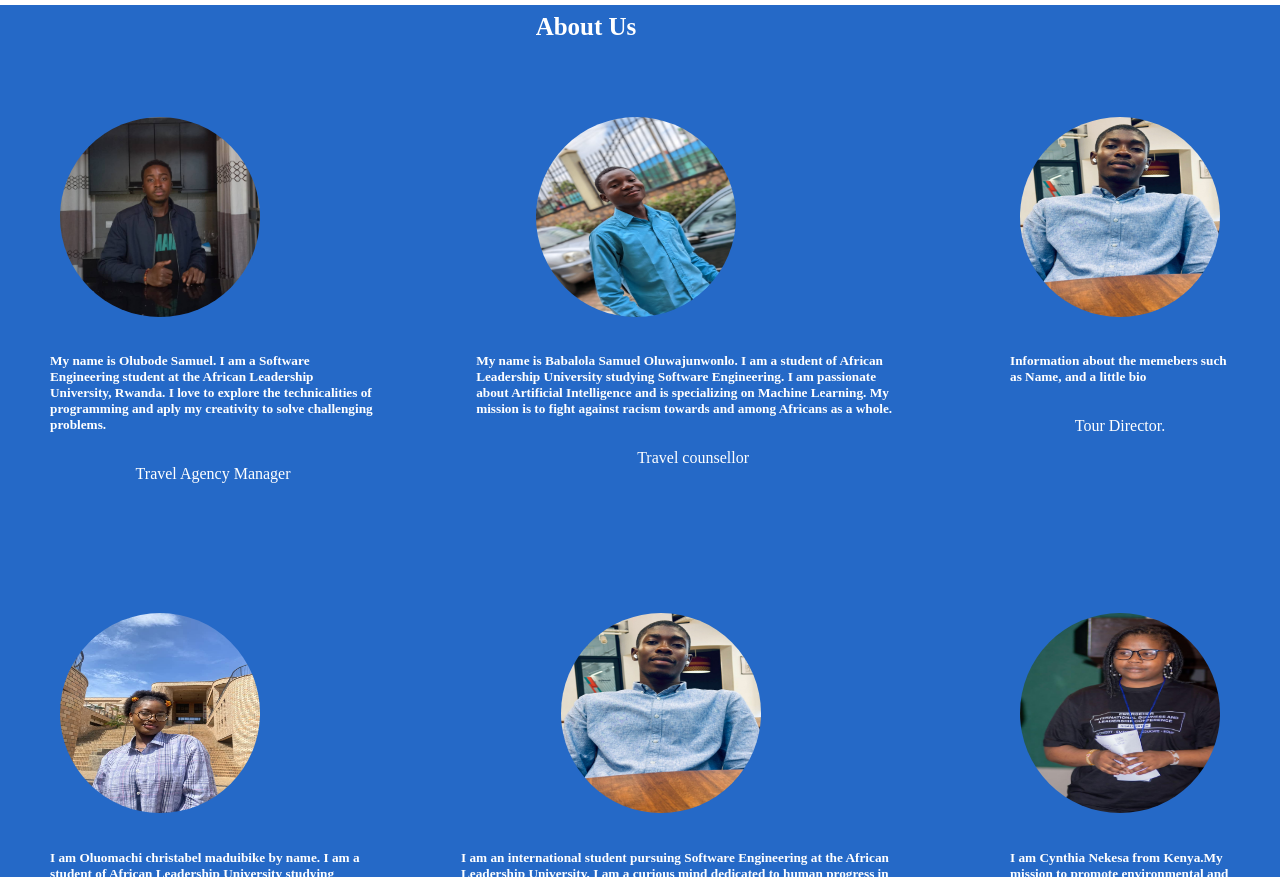
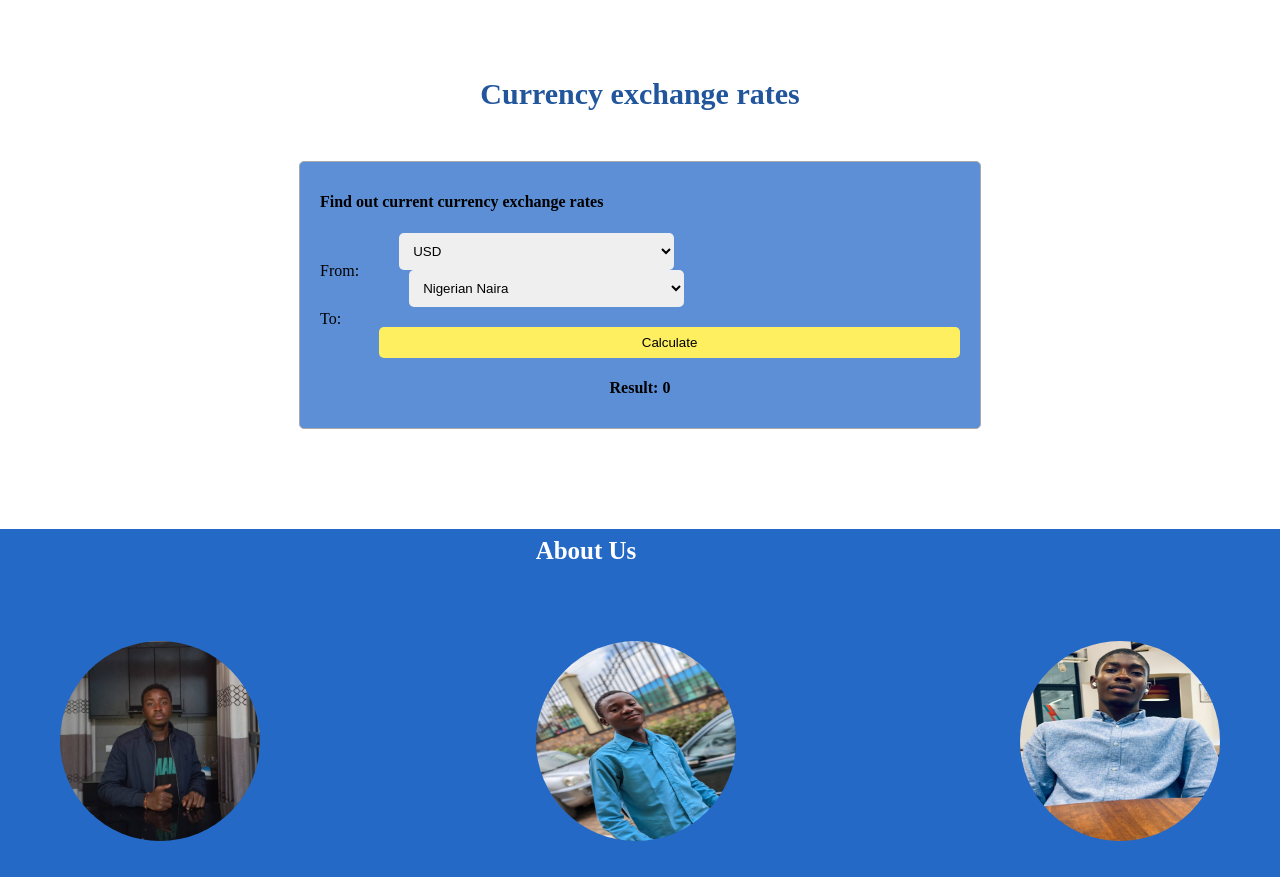
Before and after one commit to abdulhammedabdulazeez/apiApp, a plain HTML site: page Html_contest/index.html in a window 1280 px wide. Shown: the part 2075-2952 px from the top of the page. Drawn offline with Linux system fonts and the light colour scheme.

Commit message:
New commit

```diff
--- a/Html_contest/index.html
+++ b/Html_contest/index.html
@@ -7,7 +7,8 @@
     <title>Document</title>
     <link rel="stylesheet" href="style.css">
     <link rel="stylesheet" href="/fontawesome-free-6.4.0-web/css/all.min.css">
-
+    <script src="/JS/currencyData.js" defer></script>
+    <script src="/JS/main.js" defer></script>
 
 </head>
 <body>
@@ -214,6 +215,31 @@
         </div>
     </section>
 
+    <section class="converter"><!-- Currency exchange rates -->
+        <h4 class="exchange-header">Currency exchange rates</h4>
+        <div class="APIContainer">
+            <h4>Find out current currency exchange rates</h4>
+            <div class="currencyContainer">
+                <div>
+                    <p style="margin-bottom: 30px;">From: </p>
+                    <p>To: </p>
+                </div>
+                <div style="margin-left: 20px;">
+                    <select style="margin-left: 20px;" id="inputCurrencyFrom">
+                        <option value="USD">USD</option>
+                    </select>
+                    <select style="margin-left: 30px;" id="inputCurrencyTo">
+                        <option value="NGN">Nigerian Naira</option>
+                    </select>
+                    <button class="exchange-btn" id="buttonCurrency">Calculate</button>
+                </div>
+            </div>
+            <div class="currencyResult">
+                <h4 id="currencyResult">Result: 0</h4>
+            </div>
+        </div>
+    </section>
+
     <section class="About">
         <h2>About Us</h2>
         <div class="team-container">
--- a/Html_contest/style.css
+++ b/Html_contest/style.css
@@ -431,6 +431,62 @@ header {
     font-size: 30px;
     font-weight: bold;
 }
+
+/* Currency */
+.converter {
+    margin-top: 80px;
+}
+
+.APIContainer {
+    background-color:  rgb(92, 143, 214);
+    margin: 80px auto 100px auto;
+    padding: 10px 20px 10px 20px;
+    border: 1px solid darkgray;
+    border-radius: 5px;
+    width: 50%;
+    min-width: 500px;
+    height: 20%;
+}
+
+.exchange-header {
+    text-align: center;
+    color: rgb(33, 85, 156);
+    font-size: 30px;
+    margin-bottom: -30px;
+}
+
+.currencyContainer {
+    display: flex;
+    justify-content: center;
+    align-items: center;
+}
+
+#inputCurrencyFrom {
+    padding: 10px;
+    border: none;
+    border-radius: 5px;
+}
+
+#inputCurrencyTo {
+    padding: 10px;
+    border: none;
+    border-radius: 5px;
+}
+
+.currencyResult {
+    margin: auto;
+    text-align: center;
+}
+
+.exchange-btn {
+    background-color: rgb(254, 239, 96);
+    width: 100%;
+    padding: 8px;
+    border: none;
+    border-radius: 5px;
+    margin-top: 20px;
+}
+
 .About{
     background-color: rgb(37, 105, 199);
     color: white;
--- /dev/null
+++ b/JS/config.js
@@ -0,0 +1,2 @@
+const MY_API_KEY = '5906a63127msh9a02863741e8683p12bbbcjsn6c05059d8427';
+export { MY_API_KEY };
--- /dev/null
+++ b/JS/currencyData.js
@@ -0,0 +1,164 @@
+const currencies = {
+    AED: "United Arab Emirates Dirham (AED)",
+    AFN: "Afghan Afghani (AFN)",
+    ALL: "Albanian Lek (ALL)",
+    AMD: "Armenian Dram (AMD)",
+    ANG: "Netherlands Antillean Guilder (ANG)",
+    AOA: "Angolan Kwanza (AOA)",
+    ARS: "Argentine Peso (ARS)",
+    AUD: "Australian Dollar (AUD)",
+    AWG: "Aruban Florin (AWG)",
+    AZN: "Azerbaijan Manat (AZN)",
+    BAM: "Bosnian Convertible Mark (BAM)",
+    BBD: "Barbadian or Bajan Dollar (BBD)",
+    BDT: "Bangladeshi Taka (BDT)",
+    BGN: "Bulgarian Lev (BGN)",
+    BHD: "Bahraini Dinar (BHD)",
+    BIF: "Burundian Franc (BIF)",
+    BMD: "Bermudian Dollar (BMD)",
+    BND: "Bruneian Dollar (BND)",
+    BOB: "Bolivian Bolíviano (BOB)",
+    BRL: "Brazilian Real (BRL)",
+    BSD: "Bahamian Dollar (BSD)",
+    BTN: "Bhutanese Ngultrum (BTN)",
+    BWP: "Botswana Pula (BWP)",
+    BYN: "Belarusian Ruble (BYN)",
+    BYR: "Belarusian Ruble (BYR)",
+    BZD: "Belizean Dollar (BZD)",
+    CAD: "Canadian Dollar (CAD)",
+    CDF: "Congolese Franc (CDF)",
+    CHF: "Swiss Franc (CHF)",
+    CLP: "Chilean Peso (CLP)",
+    CNY: "Chinese Yuan Renminbi (CNY)",
+    COP: "Colombian Peso (COP)",
+    CRC: "Costa Rican Colon (CRC)",
+    CUP: "Cuban Peso (CUP)",
+    CVE: "Cape Verdean Escudo (CVE)",
+    CYP: "Cypriot Pound (CYP)",
+    CZK: "Czech Koruna (CZK)",
+    DJF: "Djiboutian Franc (DJF)",
+    DKK: "Danish Krone (DKK)",
+    DOP: "Dominican Peso (DOP)",
+    DZD: "Algerian Dinar (DZD)",
+    EEK: "Estonian Kroon (EEK)",
+    EGP: "Egyptian Pound (EGP)",
+    ETB: "Ethiopian Birr (ETB)",
+    EUR: "Euro (EUR)",
+    FJD: "Fijian Dollar (FJD)",
+    GBP: "British Pound (GBP)",
+    GEL: "Georgian Lari (GEL)",
+    GHS: "Ghanaian Cedi (GHS)",
+    GMD: "Gambian Dalasi (GMD)",
+    GNF: "Guinean Franc (GNF)",
+    GRD: "Greek Drachma (GRD)",
+    GTQ: "Guatemalan Quetzal (GTQ)",
+    GYD: "Guyanese Dollar (GYD)",
+    HKD: "Hong Kong Dollar (HKD)",
+    HNL: "Honduran Lempira (HNL)",
+    HRK: "Croatian Kuna (HRK)",
+    HTG: "Haitian Gourde (HTG)",
+    HUF: "Hungarian Forint (HUF)",
+    IDR: "Indonesian Rupiah (IDR)",
+    ILS: "Israeli Shekel (ILS)",
+    INR: "Indian Rupee (INR)",
+    IQD: "Iraqi Dinar (IQD)",
+    IRR: "Iranian Rial (IRR)",
+    ISK: "Icelandic Krona (ISK)",
+    JMD: "Jamaican Dollar (JMD)",
+    JOD: "Jordanian Dinar (JOD)",
+    JPY: "Japanese Yen (JPY)",
+    KES: "Kenyan Shilling (KES)",
+    KGS: "Kyrgyzstani Som (KGS)",
+    KHR: "Cambodian Riel (KHR)",
+    KMF: "Comorian Franc (KMF)",
+    KRW: "South Korean Won (KRW)",
+    KWD: "Kuwaiti Dinar (KWD)",
+    KYD: "Caymanian Dollar (KYD)",
+    KZT: "Kazakhstani Tenge (KZT)",
+    LAK: "Lao Kip (LAK)",
+    LBP: "Lebanese Pound (LBP)",
+    LKR: "Sri Lankan Rupee (LKR)",
+    LRD: "Liberian Dollar (LRD)",
+    LSL: "Basotho Loti (LSL)",
+    LTL: "Lithuanian Litas (LTL)",
+    LVL: "Latvian Lats (LVL)",
+    LYD: "Libyan Dinar (LYD)",
+    MAD: "Moroccan Dirham (MAD)",
+    MDL: "Moldovan Leu (MDL)",
+    MGA: "Malagasy Ariary (MGA)",
+    MKD: "Macedonian Denar (MKD)",
+    MMK: "Burmese Kyat (MMK)",
+    MNT: "Mongolian Tughrik (MNT)",
+    MOP: "Macau Pataca (MOP)",
+    MRO: "Mauritanian Ouguiya (MRO)",
+    MTL: "Maltese Lira (MTL)",
+    MUR: "Mauritian Rupee (MUR)",
+    MVR: "Maldivian Rufiyaa (MVR)",
+    MWK: "Malawian Kwacha (MWK)",
+    MXN: "Mexican Peso (MXN)",
+    MYR: "Malaysian Ringgit (MYR)",
+    MZN: "Mozambican Metical (MZN)",
+    NAD: "Namibian Dollar (NAD)",
+    NGN: "Nigerian Naira (NGN)",
+    NIO: "Nicaraguan Cordoba (NIO)",
+    NOK: "Norwegian Krone (NOK)",
+    NPR: "Nepalese Rupee (NPR)",
+    NZD: "New Zealand Dollar (NZD)",
+    OMR: "Omani Rial (OMR)",
+    PAB: "Panamanian Balboa (PAB)",
+    PEN: "Peruvian Sol (PEN)",
+    PGK: "Papua New Guinean Kina (PGK)",
+    PHP: "Philippine Peso (PHP)",
+    PKR: "Pakistani Rupee (PKR)",
+    PLN: "Polish Zloty (PLN)",
+    PYG: "Paraguayan Guarani (PYG)",
+    QAR: "Qatari Riyal (QAR)",
+    ROL: "Romanian Leu (ROL)",
+    RON: "Romanian Leu (RON)",
+    RSD: "Serbian Dinar (RSD)",
+    RUB: "Russian Ruble (RUB)",
+    RWF: "Rwandan Franc (RWF)",
+    SAR: "Saudi Arabian Riyal (SAR)",
+    SBD: "Solomon Islander Dollar (SBD)",
+    SCR: "Seychellois Rupee (SCR)",
+    SDG: "Sudanese Pound (SDG)",
+    SEK: "Swedish Krona (SEK)",
+    SGD: "Singapore Dollar (SGD)",
+    SIT: "Slovenian Tolar (SIT)",
+    SKK: "Slovak Koruna (SKK)",
+    SLL: "Sierra Leonean Leone (SLL)",
+    SOS: "Somali Shilling (SOS)",
+    SRD: "Surinamese Dollar (SRD)",
+    STD: "Sao Tomean Dobra (STD)",
+    SVC: "Salvadoran Colon (SVC)",
+    SYP: "Syrian Pound (SYP)",
+    SZL: "Swazi Lilangeni (SZL)",
+    THB: "Thai Baht (THB)",
+    TJS: "Tajikistani Somoni (TJS)",
+    TMM: "Turkmenistani Manat (TMM)",
+    TND: "Tunisian Dinar (TND)",
+    TOP: "Tongan Pa'anga (TOP)",
+    TRY: "Turkish Lira (TRY)",
+    TTD: "Trinidadian Dollar (TTD)",
+    TWD: "Taiwan New Dollar (TWD)",
+    TZS: "Tanzanian Shilling (TZS)",
+    UAH: "Ukrainian Hryvnia (UAH)",
+    UGX: "Ugandan Shilling (UGX)",
+    UYU: "Uruguayan Peso (UYU)",
+    UZS: "Uzbekistani Som (UZS)",
+    VEB: "Venezuelan Bolívar (VEB)",
+    VEF: "Venezuelan Bolívar (VEF)",
+    VES: "Venezuelan Bolívar (VES)",
+    VND: "Vietnamese Dong (VND)",
+    VUV: "Ni-Vanuatu Vatu (VUV)",
+    WST: "Samoan Tala (WST)",
+    XAF: "Central African CFA Franc BEAC (XAF)",
+    XCD: "East Caribbean Dollar (XCD)",
+    XOF: "West African CFA Franc BCEAO (XOF)",
+    XPF: "CFP Franc (XPF)",
+    YER: "Yemeni Rial (YER)",
+    ZAR: "South African Rand (ZAR)",
+    ZMK: "Zambian Kwacha (ZMK)",
+    ZMW: "Zambian Kwacha (ZMW)",
+    ZWL: "Zimbabwean Dollar (ZWL)"
+}
--- /dev/null
+++ b/JS/main.js
@@ -0,0 +1,55 @@
+
+const fromCurrencySelect = document.getElementById("inputCurrencyFrom");
+const toCurrencySelect = document.getElementById("inputCurrencyTo");
+
+document.addEventListener("DOMContentLoaded", function() {
+    // Populate the dropdowns with currency options
+    // Set button click event handler
+    document.getElementById('buttonCurrency').addEventListener('click', getCurrencyExchangeRates);
+});
+
+for (let currencyCode in currencies) {
+    const option = document.createElement("option");
+    option.value = currencyCode;
+    option.textContent = currencies[currencyCode];
+    fromCurrencySelect.appendChild(option);
+}
+
+for (let currencyCode in currencies) {
+    const option = document.createElement("option");
+    option.value = currencyCode;
+    option.textContent = currencies[currencyCode];
+    toCurrencySelect.appendChild(option);
+}
+
+async function getCurrencyExchangeRates() {
+    const from = fromCurrencySelect.value;
+    const to = toCurrencySelect.value;
+
+    const url = `https://apidojo-booking-v1.p.rapidapi.com/currency/get-exchange-rates?base_currency=${from}&languagecode=en-us`;
+    const options = {
+        method: 'GET',
+        headers: {
+            'X-RapidAPI-Key': '5906a63127msh9a02863741e8683p12bbbcjsn6c05059d8427',
+            'X-RapidAPI-Host': 'apidojo-booking-v1.p.rapidapi.com'
+        }
+    };
+
+    try {
+        const response = await fetch(url, options);
+        // console.log(response);
+        let toCurrency;
+        const result = await response.json();
+        const exchangeRates = result.exchange_rates
+        for (let currency of exchangeRates ){
+            if(currency.currency === to){
+                toCurrency = currency;
+            }
+        }
+        const exchangeRate = toCurrency.exchange_rate_buy
+        const resultElem = document.getElementById('currencyResult')
+        resultElem.innerText = `Result: ${exchangeRate}`
+    } catch (error) {
+        console.error(error);
+    }
+}
```
Also changed, not shown: 1 other file.
